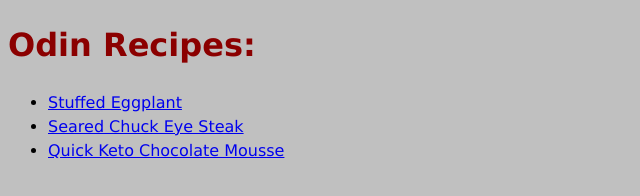
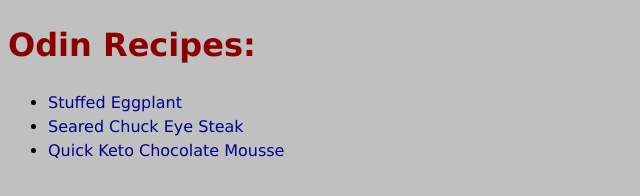
Before and after one commit to ctarx/odin-recipes, a plain HTML site: page index.html in a window 1280 px wide. Shown: the whole page, without its empty margins (0-640 px from the left). Drawn offline with Linux system fonts and the light colour scheme.

Commit message:
Change link decoration and color

```diff
--- a/style.css
+++ b/style.css
@@ -20,3 +20,12 @@ button {
   padding: 0 10px;
   font-weight: bold;
 }
+
+li a {
+  text-decoration: none;
+  color: darkblue;
+}
+
+li a:hover {
+  text-decoration: underline;
+}
```
